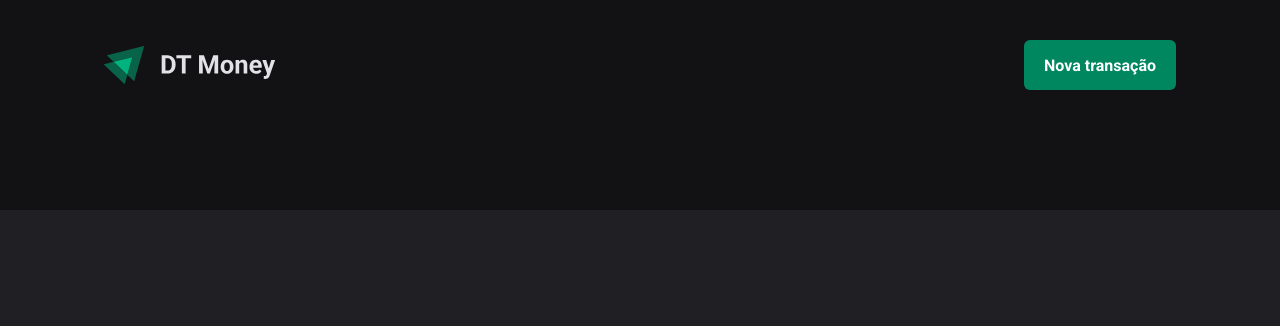
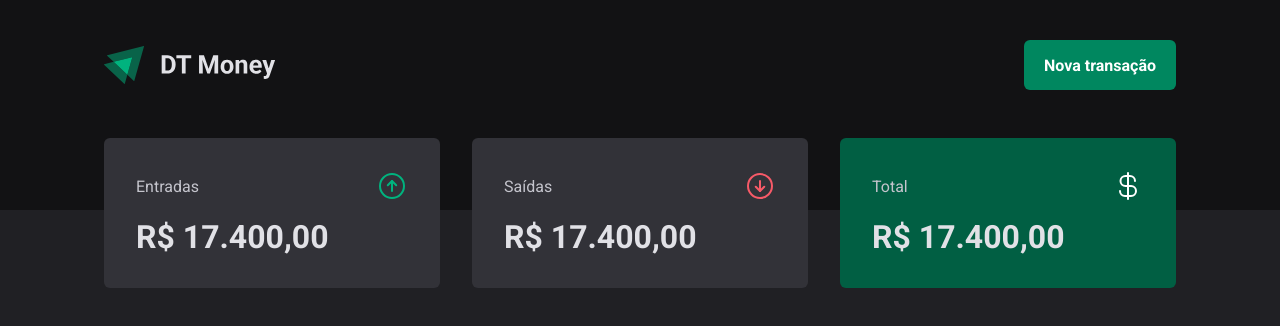
Before and after one commit to joel-luis/dt-money, a React (Vite) app: page / in a window 1280 px wide. Shown: the top 326 px of the page. Built offline with nearby package versions, Linux system fonts and the light colour scheme.

Commit message:
create component Summary

```diff
--- a/package.json
+++ b/package.json
@@ -9,6 +9,7 @@
     "lint": "eslint src --max-warnings=0"
   },
   "dependencies": {
+    "phosphor-react": "^1.4.1",
     "react": "^18.0.0",
     "react-dom": "^18.0.0",
     "styled-components": "^5.3.6"
--- /dev/null
+++ b/src/components/Summary/index.tsx
@@ -0,0 +1,33 @@
+import { useTheme } from 'styled-components'
+import { ArrowCircleUp, ArrowCircleDown, CurrencyDollar } from 'phosphor-react'
+
+import * as S from './styles'
+
+export function Summary() {
+  const theme = useTheme()
+  return (
+    <S.SummaryContainer>
+      <S.SummaryCard>
+        <header>
+          <span>Entradas</span>
+          <ArrowCircleUp size={32} color={theme['green-300']} />
+        </header>
+        <strong>R$ 17.400,00</strong>
+      </S.SummaryCard>
+      <S.SummaryCard>
+        <header>
+          <span>Saídas</span>
+          <ArrowCircleDown size={32} color={theme['red-300']} />
+        </header>
+        <strong>R$ 17.400,00</strong>
+      </S.SummaryCard>
+      <S.SummaryCard variant="green">
+        <header>
+          <span>Total</span>
+          <CurrencyDollar size={32} color={theme['white']} />
+        </header>
+        <strong>R$ 17.400,00</strong>
+      </S.SummaryCard>
+    </S.SummaryContainer>
+  )
+}
--- /dev/null
+++ b/src/components/Summary/styles.ts
@@ -0,0 +1,34 @@
+import styled, { css } from 'styled-components'
+
+export const SummaryContainer = styled.section`
+  width: 100%;
+  max-width: 1120px;
+  margin: 0 auto;
+  padding: 0 1.5rem;
+
+  display: grid;
+  grid-template-columns: repeat(3, 1fr);
+  gap: 2rem;
+  margin-top: -4.5rem;
+`
+
+export const SummaryCard = styled.div<{ variant?: 'green' }>`
+  ${({ theme, variant }) => css`
+    background: ${variant ? theme['green-700'] : theme['gray-600']};
+    border-radius: 6px;
+    padding: 2rem;
+
+    header {
+      display: flex;
+      align-items: center;
+      justify-content: space-between;
+      color: ${theme['gray-300']};
+    }
+
+    strong {
+      display: block;
+      margin-top: 1rem;
+      font-size: 2rem;
+    }
+  `}
+`
--- a/src/pages/Transactions/index.tsx
+++ b/src/pages/Transactions/index.tsx
@@ -1,9 +1,11 @@
 import { Header } from 'components/Header'
+import { Summary } from 'components/Summary'
 
 export function Transactions() {
   return (
     <div>
       <Header />
+      <Summary />
     </div>
   )
 }
```
Also changed, not shown: 1 other file (tests, documents, lock files or other folders).
